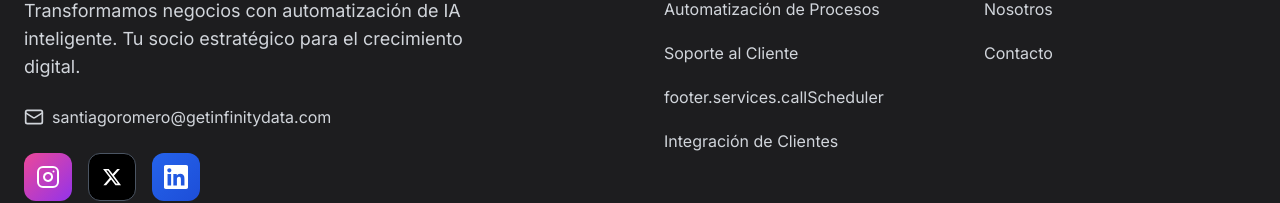
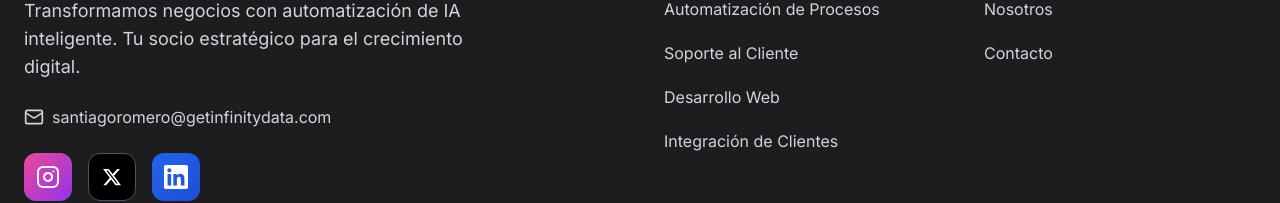
Before and after one commit to SantiagoRomero00/InfinityData-Website, a React (Vite) app: page /nosotros in a window 1280 px wide. Shown: the part 2111-2314 px from the top of the page. Built offline with nearby package versions, Linux system fonts and the light colour scheme; no server answers.

Commit message:
Updated Footer.tsx

```diff
--- a/src/components/Footer.tsx
+++ b/src/components/Footer.tsx
@@ -74,7 +74,7 @@ const Footer = () => {
             <ul className="space-y-2 sm:space-y-3 text-gray-300 text-sm sm:text-base">
               <li><Link to="/demo?service=Automatización de procesos" className="hover:text-emerald-400 transition-colors inline-block py-1">{t('footer.services.processAutomation')}</Link></li>
               <li><Link to="/demo?service=Soporte al cliente" className="hover:text-emerald-400 transition-colors inline-block py-1">{t('footer.services.customerSupport')}</Link></li>
-              <li><Link to="/demo?service=Planificador de llamadas" className="hover:text-emerald-400 transition-colors inline-block py-1">{t('footer.services.callScheduler')}</Link></li>
+              <li><Link to="/demo?service=web-development" className="hover:text-emerald-400 transition-colors inline-block py-1">{t('footer.services.websiteDevelopment')}</Link></li>
               <li><Link to="/demo?service=Integración de clientes" className="hover:text-emerald-400 transition-colors inline-block py-1">{t('footer.services.customerIntegration')}</Link></li>
             </ul>
           </div>
```
